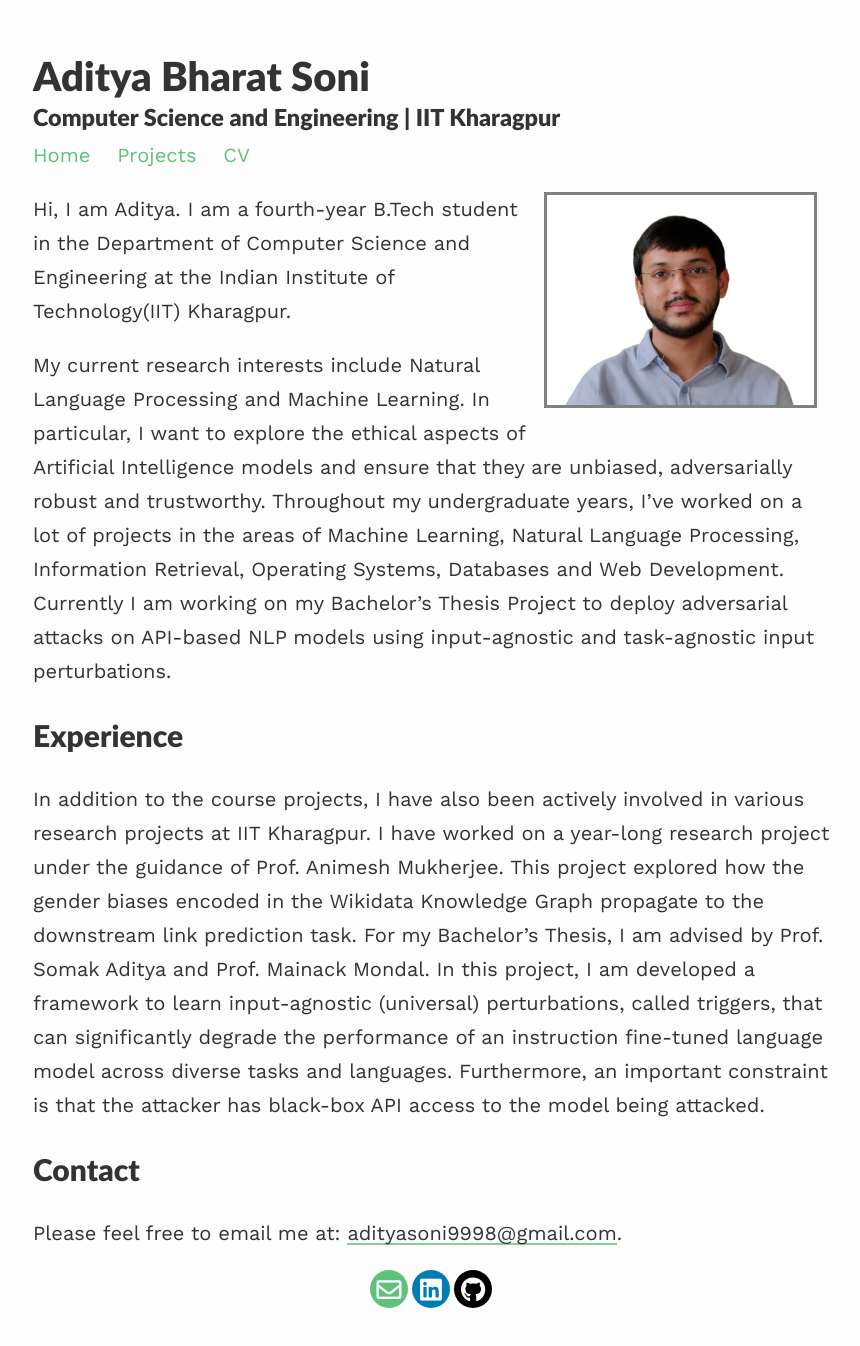
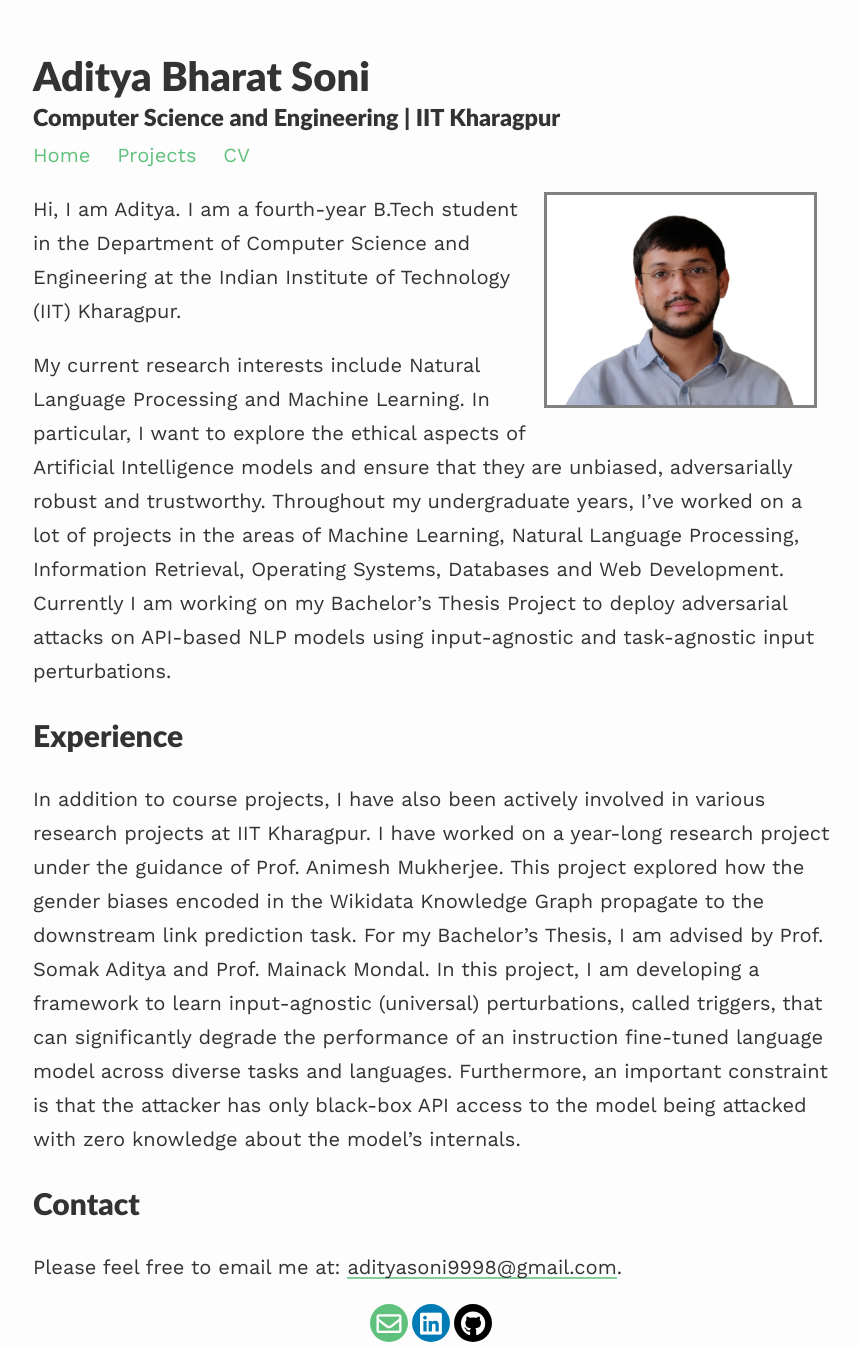
Before and after one commit to adityasoni9998/adityasoni9998.github.io, a Jekyll site: the page built from index.md, in a window 1280 px wide. Shown: the whole page, without its empty margins (207-1067 px from the left). Built offline with Jekyll 4.4.1, drawn with Linux system fonts in a browser that asks for light colours; nearby versions of some CDN libraries; before the commit the page ends 1312 px from its top, so only the background shows below that.

Commit message:
minor typo fixes

```diff
--- a/index.md
+++ b/index.md
@@ -7,12 +7,12 @@
 published: true
 ---
 
-Hi, I am Aditya. I am a fourth-year B.Tech student in the Department of Computer Science and Engineering at the Indian Institute of Technology(IIT) Kharagpur.
+Hi, I am Aditya. I am a fourth-year B.Tech student in the Department of Computer Science and Engineering at the Indian Institute of Technology (IIT) Kharagpur.
 
 My current research interests include Natural Language Processing and Machine Learning. In particular, I want to explore the ethical aspects of Artificial Intelligence models and ensure that they are unbiased, adversarially robust and trustworthy. Throughout my undergraduate years, I've worked on a lot of projects in the areas of Machine Learning, Natural Language Processing, Information Retrieval, Operating Systems, Databases and Web Development. Currently I am working on my Bachelor's Thesis Project to deploy adversarial attacks on API-based NLP models using input-agnostic and task-agnostic input perturbations.
 
 # **Experience**
 
-In addition to the course projects, I have also been actively involved in various research projects at IIT Kharagpur. I have worked on a year-long research project under the guidance of Prof. Animesh Mukherjee. This project explored how the gender biases encoded in the Wikidata Knowledge Graph propagate to the downstream link prediction task. For my Bachelor's Thesis, I am advised by Prof. Somak Aditya and Prof. Mainack Mondal. In this project, I am developed a framework to learn input-agnostic (universal) perturbations, called triggers, that can significantly degrade the performance of an instruction fine-tuned language model across diverse tasks and languages. Furthermore, an important constraint is that the attacker has black-box API access to the model being attacked.
+In addition to course projects, I have also been actively involved in various research projects at IIT Kharagpur. I have worked on a year-long research project under the guidance of Prof. Animesh Mukherjee. This project explored how the gender biases encoded in the Wikidata Knowledge Graph propagate to the downstream link prediction task. For my Bachelor's Thesis, I am advised by Prof. Somak Aditya and Prof. Mainack Mondal. In this project, I am developing a framework to learn input-agnostic (universal) perturbations, called triggers, that can significantly degrade the performance of an instruction fine-tuned language model across diverse tasks and languages. Furthermore, an important constraint is that the attacker has only black-box API access to the model being attacked with zero knowledge about the model's internals.
 # **Contact**
 Please feel free to email me at: [adityasoni9998@gmail.com](mailto:adityasoni9998@gmail.com).
```
Also changed, not shown: _projects/1_BTP.md (+1 -1 lines), _projects/2_Gender_Biases.md (+1 -1 lines), _projects/3_SciDocFind.md (+1 -1 lines), _projects/6_KGP_RISC.md (+1 -1 lines), _projects/7_TinyC.md (+1 -1 lines).
